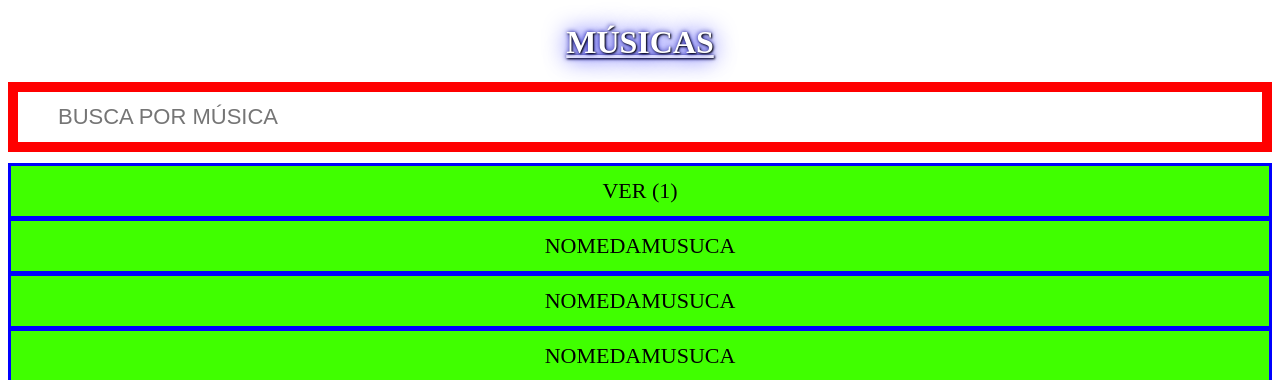
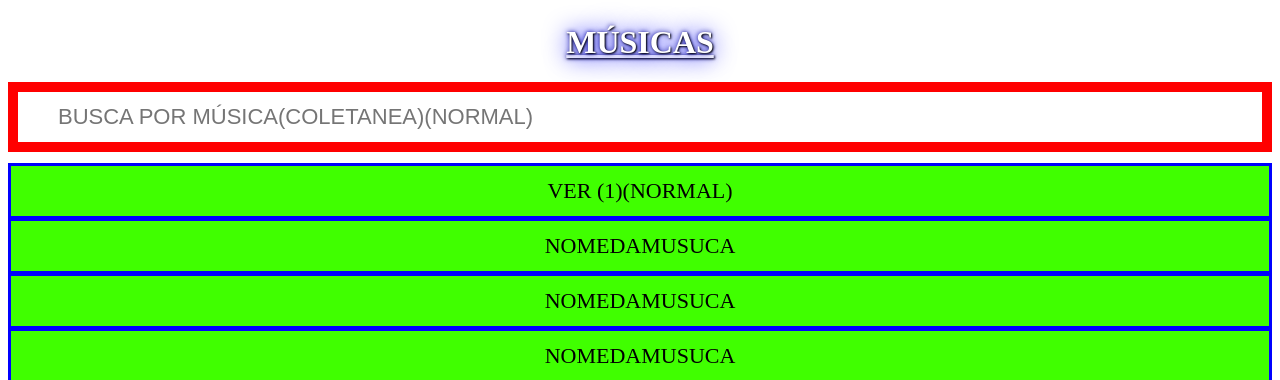
Before and after one commit to santos246/MINHA-LISTA-DE-MUSICAS, a plain HTML site: page ALEATORIAS/1 - Copia.html in a window 1280 px wide. Shown: the part 111-491 px from the top of the page. Drawn offline with Linux system fonts and the light colour scheme.

Commit message:
Update 1 - Copia.html

```diff
--- a/ALEATORIAS/1 - Copia.html
+++ b/ALEATORIAS/1 - Copia.html
@@ -68,7 +68,7 @@ a:active {
 
 <h1><u>MÚSICAS</u></h1>
 
-<input type="text" id="myInput" onkeyup="myFunction()" placeholder="BUSCA POR MÚSICA" title="BUSCA POR MÚSICAS">
+<input type="text" id="myInput" onkeyup="myFunction()" placeholder="BUSCA POR MÚSICA(COLETANEA)(NORMAL)" title="BUSCA POR MÚSICAS">
 
 <ul id="myUL">
 <!------------------------------------------------->
@@ -79,7 +79,7 @@ a:active {
 <li><a href="
 MP3/VER (1).mp3
 " target="_blank">
-VER (1)
+VER (1)(NORMAL)
 </a></li>
 <!------------------------------------------------->
 <li><a href="
```
